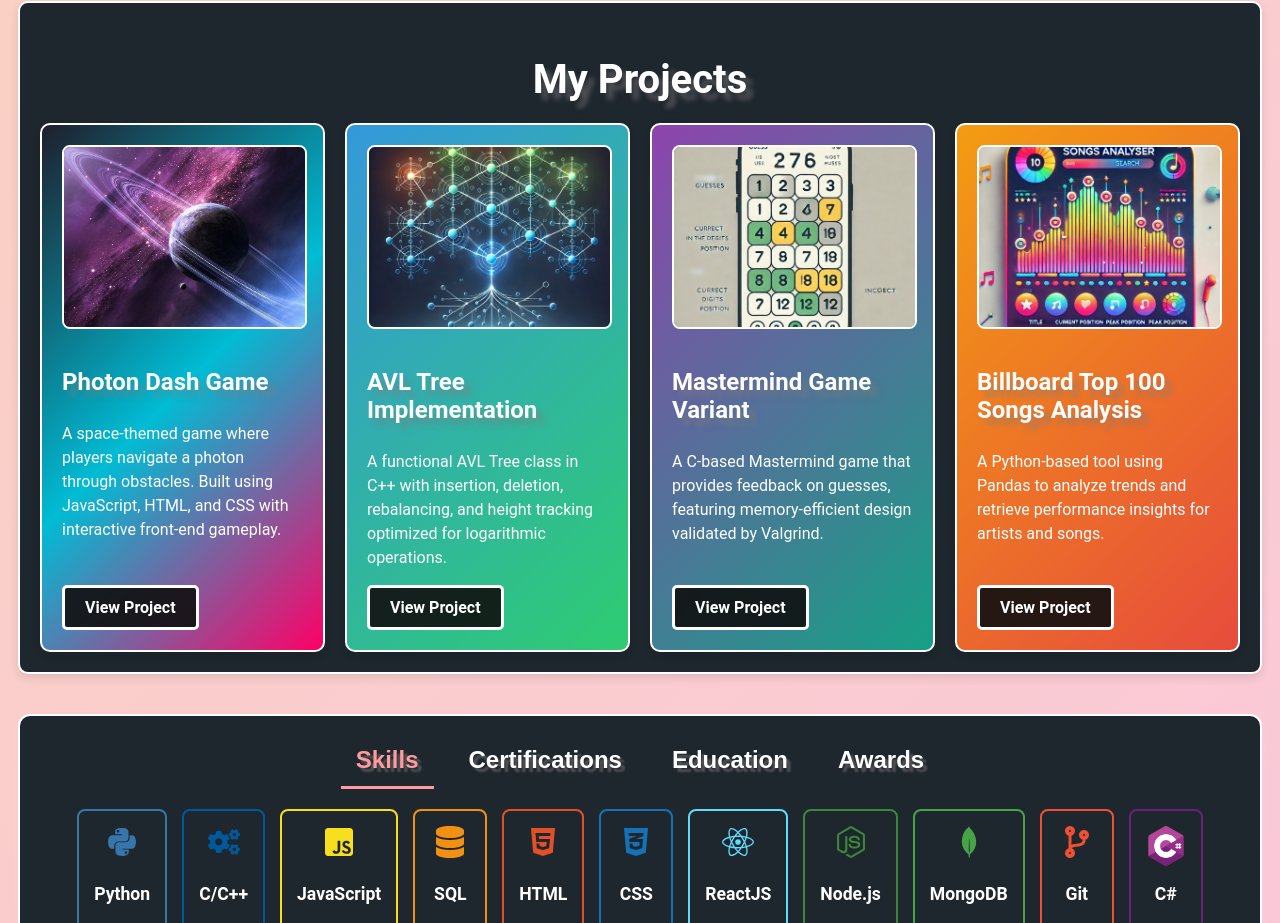
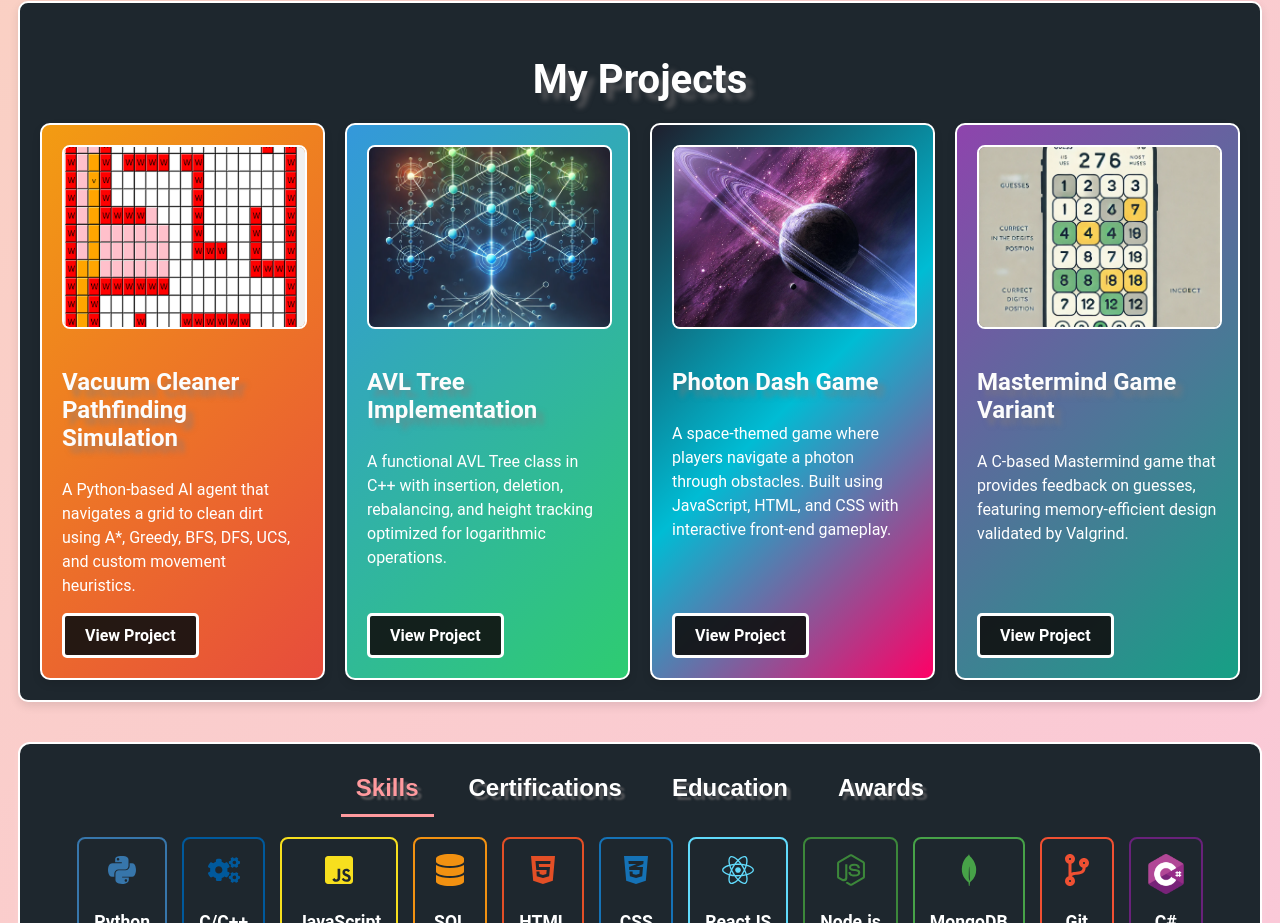
Before and after one commit to AlexanderPotiagalov/AlexanderPotiagalov.github.io, a React (Vite) app: page / in a window 1280 px wide. Shown: the part 1217-2140 px from the top of the page. Built offline with nearby package versions, Linux system fonts and the light colour scheme.

Commit message:
Replaced BillBoard Top 100 project with my newest project, Vacuum cleaner (added a photo of it aswell), and moved around the order of all projects

```diff
--- a/src/Projects.jsx
+++ b/src/Projects.jsx
@@ -3,12 +3,12 @@ import React from "react";
 function Projects() {
   const projectData = [
     {
-      name: "Photon Dash Game",
+      name: "Vacuum Cleaner Pathfinding Simulation",
       description:
-        "A space-themed game where players navigate a photon through obstacles. Built using JavaScript, HTML, and CSS with interactive front-end gameplay.",
-      imageUrl: "/photon-dash-img.jpg",
-      link: "https://github.com/AlexanderPotiagalov/photon-dash",
-      bgColor: "linear-gradient(135deg, #1e1f2d, #00bcd4, #ff0066)",
+        "A Python-based AI agent that navigates a grid to clean dirt using A*, Greedy, BFS, DFS, UCS, and custom movement heuristics.",
+      imageUrl: "/VacuumCleanerAI.png",
+      link: "https://github.com/AlexanderPotiagalov/VacuumCleanerAIAgent",
+      bgColor: "linear-gradient(135deg, #f39c12, #e74c3c)",
     },
     {
       name: "AVL Tree Implementation",
@@ -19,20 +19,20 @@ function Projects() {
       bgColor: "linear-gradient(135deg, #3498db, #2ecc71)",
     },
     {
+      name: "Photon Dash Game",
+      description:
+        "A space-themed game where players navigate a photon through obstacles. Built using JavaScript, HTML, and CSS with interactive front-end gameplay.",
+      imageUrl: "/photon-dash-img.jpg",
+      link: "https://github.com/AlexanderPotiagalov/photon-dash",
+      bgColor: "linear-gradient(135deg, #1e1f2d, #00bcd4, #ff0066)",
+    },
+    {
       name: "Mastermind Game Variant",
       description:
         "A C-based Mastermind game that provides feedback on guesses, featuring memory-efficient design validated by Valgrind.",
       imageUrl: "/mastermind-img.webp",
       link: "https://github.com/AlexanderPotiagalov/CS-projects/blob/57b1fbe88f4fe749526005f63269fa247ed6b803/Mastermind.c",
       bgColor: "linear-gradient(135deg, #8e44ad, #16a085)",
-    },
-    {
-      name: "Billboard Top 100 Songs Analysis",
-      description:
-        "A Python-based tool using Pandas to analyze trends and retrieve performance insights for artists and songs.",
-      imageUrl: "/billbordtop100-img.webp",
-      link: "https://github.com/AlexanderPotiagalov/CS-projects/blob/400714287741c51c4944a724fc3dc0101a844172/Billboard_Top_100_Songs_Charts.py",
-      bgColor: "linear-gradient(135deg, #f39c12, #e74c3c)",
     },
   ];
 
```
Also changed, not shown: public/VacuumCleanerAI.png (added).
